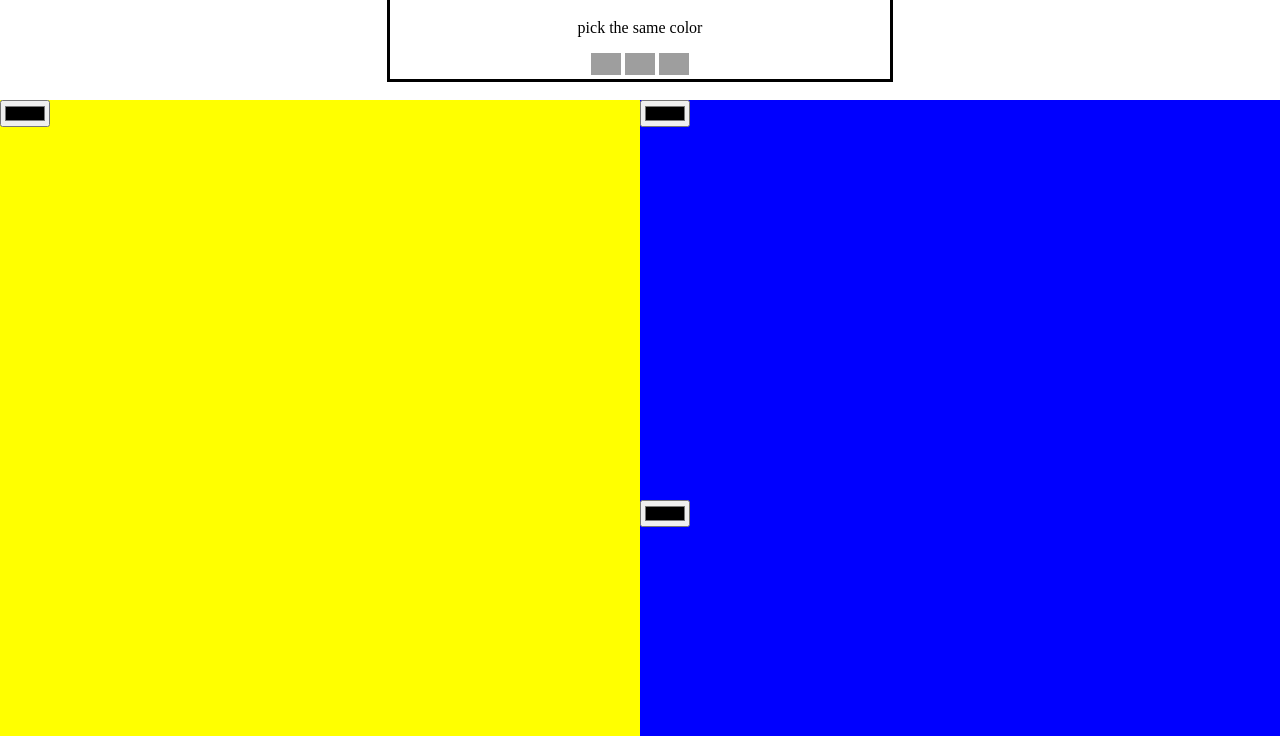
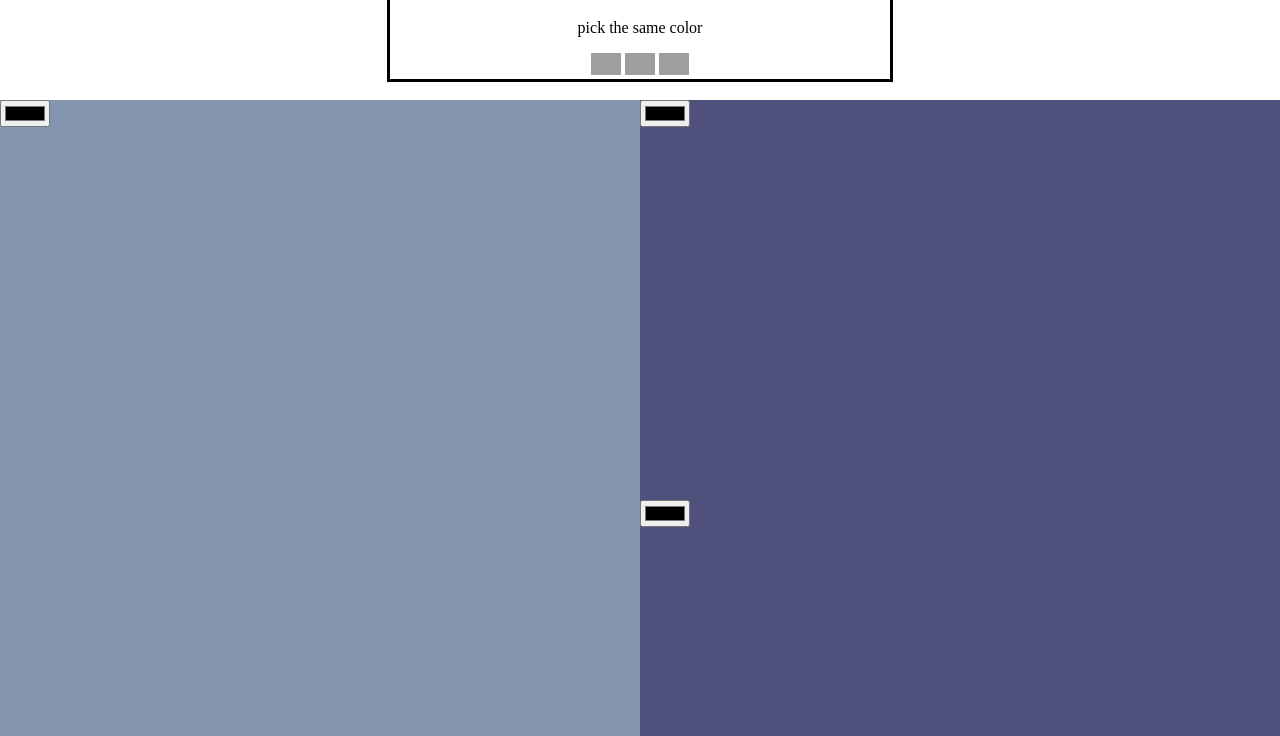
Before and after one commit to ddalgi1552/week2-1-colorpicker, a plain HTML site: page index.html in a window 1280 px wide. Shown: the part 64-800 px from the top of the page. Drawn offline with Linux system fonts and the light colour scheme; grey boxes are pictures that could not be loaded.

Commit message:
Add files via upload

```diff
--- a/index.html
+++ b/index.html
@@ -12,8 +12,8 @@
     #m3{font-size: 30px; color: rgb(255, 255, 255);}
     body{margin:0;}
     #container{display: flex;}
-    .half{width: 50vw; background: yellow;}
-    .third{height: 50vh; background: blue;}
+    .half{width: 50vw; background: rgb(134, 149, 175);}
+    .third{height: 50vh; background: rgb(79, 80, 123);}
     img{width: 30px;}
 
     .colorBox{width: 500px;
```
